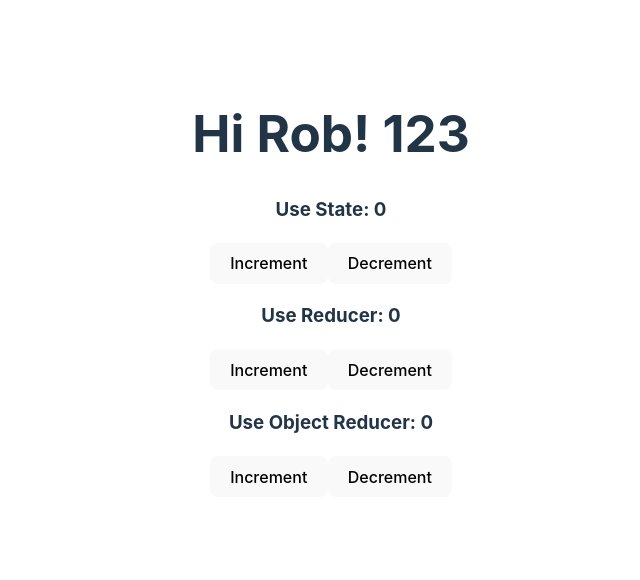
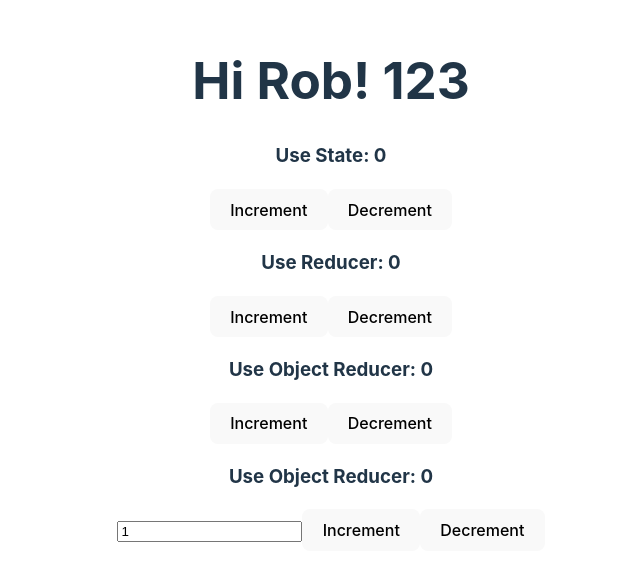
Before and after one commit to AlMahfuzKhanD/react-js-practice, a React (Vite) app in the folder react-by-code-stoic/: page / in a window 1280 px wide. Shown: the part 116-696 px from the top of the page, without its empty margins (309-949 px from the left). Built offline with nearby package versions, Linux system fonts and the light colour scheme.

Commit message:
complex object with reducer done

```diff
--- a/react-by-code-stoic/src/App.jsx
+++ b/react-by-code-stoic/src/App.jsx
@@ -9,6 +9,7 @@
 import Form from "./components/Form";
 import UseReducer from "./components/UseReducer";
 import UseReducerObject from "./components/UseReducerObject";
+import UseComplexObjectReducer from "./components/UseComplexObjectReducer";
 
 function App() {
   const [count, setCount] = useState(0);
@@ -26,6 +27,7 @@
       {/* <Form /> */}
       <UseReducer />
       <UseReducerObject />
+      <UseComplexObjectReducer />
     </div>
   );
 }
--- /dev/null
+++ b/react-by-code-stoic/src/components/UseComplexObjectReducer.jsx
@@ -0,0 +1,34 @@
+import { useReducer } from "react";
+
+export default function UseComplexObjectReducer() {
+  const [state, dispatch] = useReducer(reducer, { count: 0, incrementBy: 1 });
+  function reducer(state, action) {
+    if (action.type == "increment") {
+      return { ...state, count: state.count + state.incrementBy };
+    }
+    if (action.type == "decrement") {
+      return { ...state, count: state.count - state.incrementBy };
+    }
+    if (action.type == "setIncrement") {
+      return { ...state, incrementBy: action.payload };
+    }
+  }
+  return (
+    <div>
+      <h3>Use Object Reducer: {state.count}</h3>
+      <input
+        onChange={(e) =>
+          dispatch({ type: "setIncrement", payload: Number(e.target.value) })
+        }
+        type="text"
+        value={state.incrementBy}
+      />
+      <button onClick={() => dispatch({ type: "increment", payload: 1 })}>
+        Increment
+      </button>
+      <button onClick={() => dispatch({ type: "decrement", payload: 1 })}>
+        Decrement
+      </button>
+    </div>
+  );
+}
```
